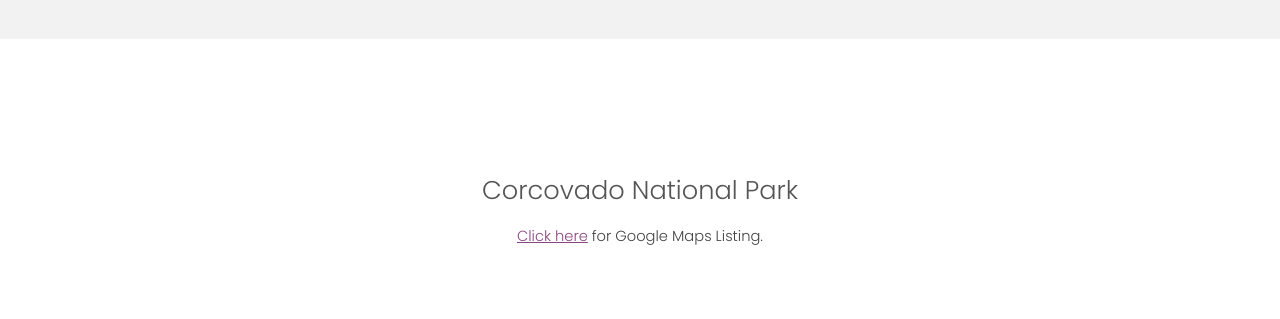
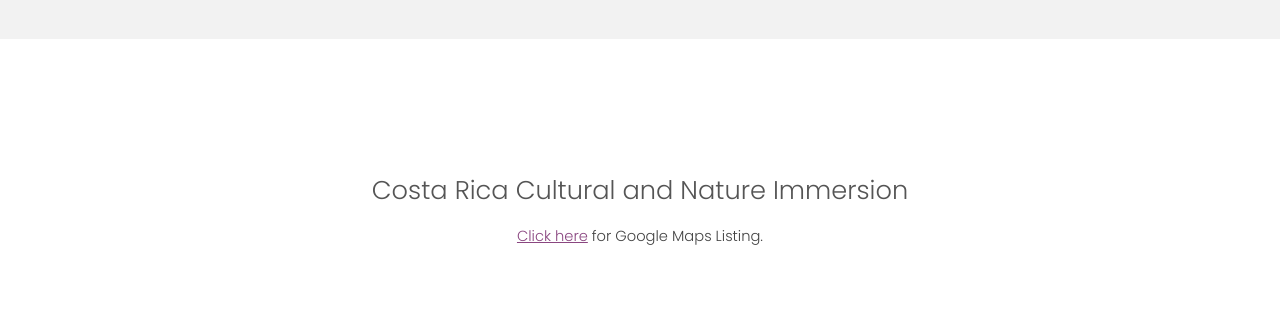
Before and after one commit to KiraCorbett/costa-rica, a plain HTML site: page index.html in a window 1280 px wide. Shown: the part 740-1059 px from the top of the page. Drawn offline with Linux system fonts and the light colour scheme.

Commit message:
added map

```diff
--- a/index.html
+++ b/index.html
@@ -41,6 +41,14 @@
 			<section id="two" class="wrapper style4">
 					<div class="inner">
 						<div class="box">
+								<div class="content">
+
+									<h2 class="align-center">Costa Rica Cultural and Nature Immersion</h2>
+									<p class="align-center"><a href="https://www.google.com/maps/d/u/0/viewer?mid=13e26T6XBTJsyaGXNAeLCpEAG2A4NSgLO&ll=9.237447553040246%2C-83.80261274054646&z=9">Click here</a> for Google Maps Listing.</p>
+								</div>
+								<div class="align-center">
+										<iframe src="https://www.google.com/maps/d/embed?mid=13e26T6XBTJsyaGXNAeLCpEAG2A4NSgLO" width="900" height="450"></iframe>
+								</div>
 							<div class="content">
 								<h2 class="align-center">Corcovado National Park</h2>
 								<p class="align-center"><a href="https://goo.gl/maps/UCyrTDczgznC7D6w9">Click here</a> for Google Maps Listing.</p>
```
